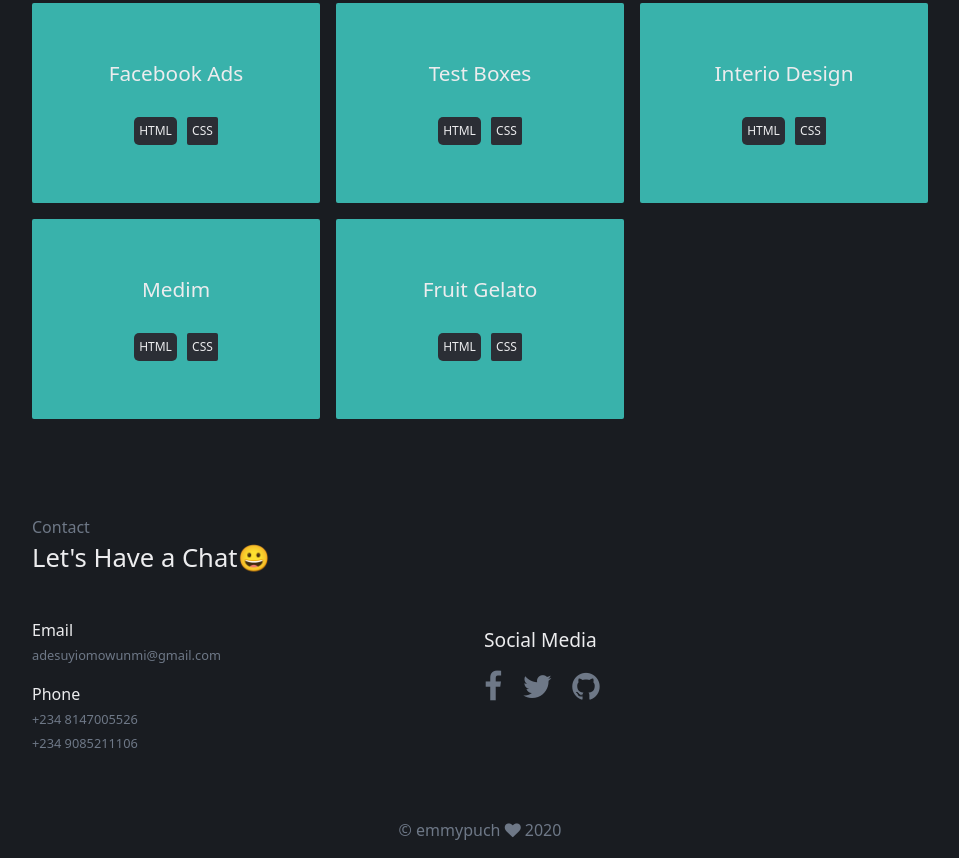
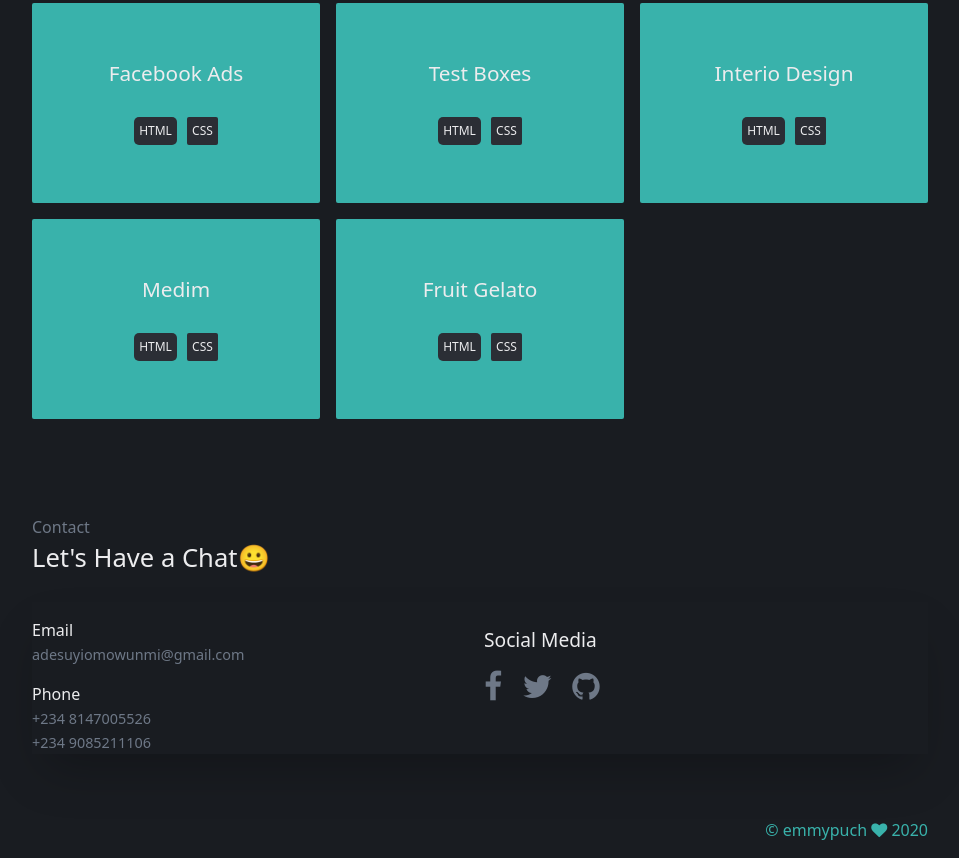
Before and after one commit to emmypuch/karenify, a plain HTML site: page index.html in a window 1280 px wide. Shown: the part 1037-1895 px from the top of the page, without its empty margins (160-1119 px from the left). Drawn offline with nearby package versions, Linux system fonts and the light colour scheme.

Commit message:
modified index.html and style.css

```diff
--- a/index.html
+++ b/index.html
@@ -416,14 +416,14 @@
           <h2 style="color: #ececee; font-size: 1.6rem">Let's Have a Chat😀</h2>
         </div>
 
-        <div class="contactCard mt-6 grid grid-cols-2 gap-2 shadow-3xl mx-auto">
+        <div class="contactCard mt-6 grid grid-cols-2 gap-2 shadow-2xl mx-auto">
           <div>
             <div class="mt-4">
               <h4 style="font-size: 1rem; color: #ececee">Email</h4>
               <a
                 href="mailto:adesuyiomowunmi@gmail.com"
                 target="_blank"
-                style="font-size: 0.8rem; color: #6e7887"
+                style="font-size: 0.9rem; color: #6e7887"
               >
                 adesuyiomowunmi@gmail.com
               </a>
@@ -433,7 +433,7 @@
               <h4 style="font-size: 1rem; color: #ececee">Phone</h4>
               <a
                 href="tel:+234 8147005526"
-                style="font-size: 0.8rem; color: #6e7887"
+                style="font-size: 0.9rem; color: #6e7887"
               >
                 +234 8147005526<br />
                 +234 9085211106
--- a/styles.css
+++ b/styles.css
@@ -82,10 +82,9 @@
 
 .footer {
   display: flex;
-  justify-content: center;
-  align-content: center;
+  justify-content: flex-end;
 }
 
 .footer p {
-  color: #6e7887;
+  color: #39b2ab;
 }
```
